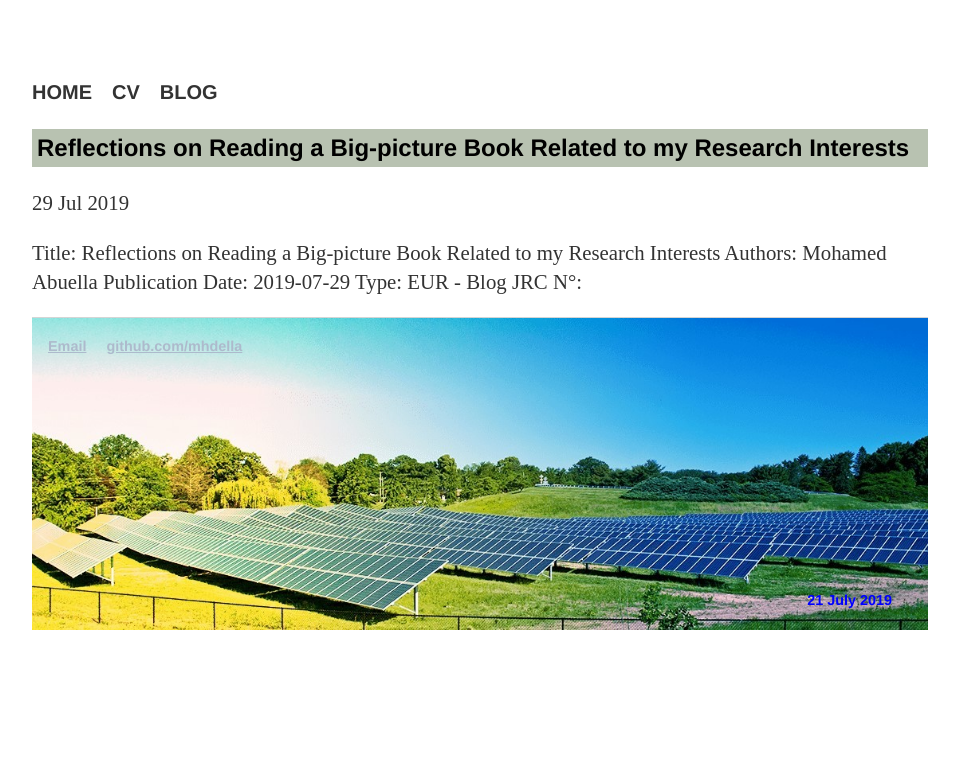
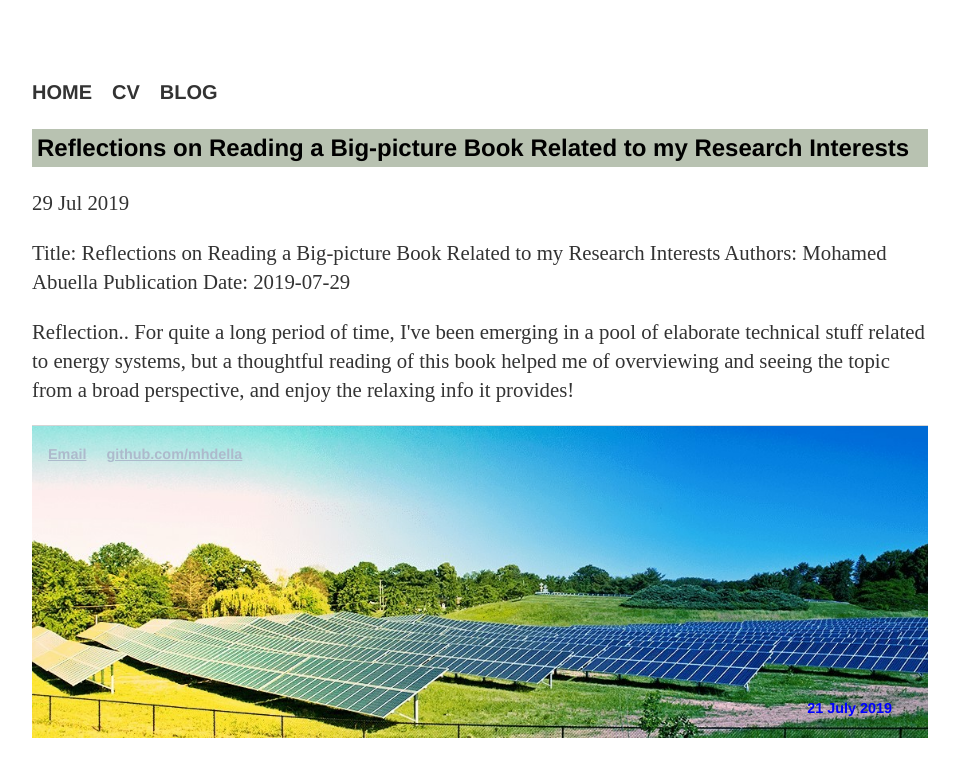
Before and after one commit to MohamedAbuella/MohamedAbuella.github.io, a Jekyll site: the page built from _posts/2019-07-29-Reflections.html, in a window 1280 px wide. Shown: the top 777 px of the page, without its empty margins (160-1119 px from the left). Built offline with Jekyll 4.4.1, drawn with Linux system fonts in a browser that asks for light colours; nearby versions of some CDN libraries; a script that is not in the unit is left out; comment, search, counter and statistics services are not loaded.

Commit message:
Update 2019-07-29-Reflections.html

```diff
--- a/_posts/2019-07-29-Reflections.html
+++ b/_posts/2019-07-29-Reflections.html
@@ -8,5 +8,6 @@
 <p>Title: Reflections on Reading a Big-picture Book Related to my Research Interests
 Authors: Mohamed Abuella
 Publication Date: 2019-07-29
-Type: EUR - Blog
-JRC N&deg;:
+<p>Reflection.. For quite a long period of time, I've been emerging in a pool of elaborate technical stuff related to energy systems,
+but a thoughtful reading of this book helped me of overviewing and seeing the topic from a broad perspective, and enjoy the relaxing
+info it provides!</p>
```
